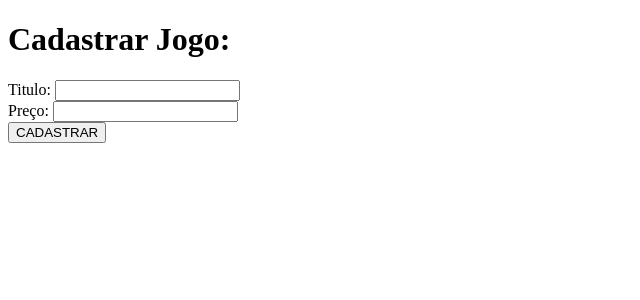
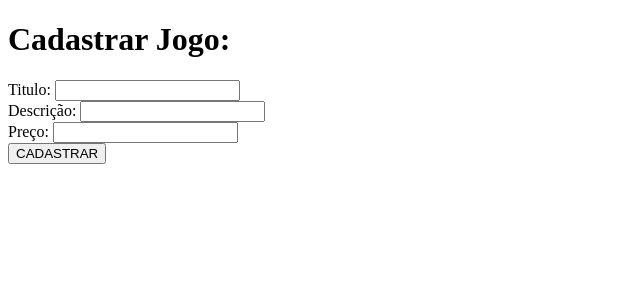
Before and after one commit to TalitaGabriela/PlayToWinORM_TalitaVilalva_PTAS2, a Node server app: page /jogos/novo in a window 1280 px wide. Shown: the part 98-398 px from the top of the page, without its empty margins (0-640 px from the left). Run offline with Node 20, Linux system fonts and the light colour scheme; some libraries are stand-ins or nearby versions.

Commit message:
Inserindo coluna descrição em jogos

```diff
--- a/index.js
+++ b/index.js
@@ -113,6 +113,7 @@ app.get("/jogos/novo", (req, res) => {
 app.post("/jogos/novo", async (req, res) => {
   const dadosJogo = {
     titulo: req.body.titulo,
+    descricao: req.body.descricao,
     preco: req.body.preco,
   };
 
@@ -137,6 +138,7 @@ app.post("/jogos/:id/update", async (req, res) => {
 
   const dadosJogo = {
     titulo: req.body.titulo,
+    descricao: req.body.descricao,
     preco: req.body.preco,
   };
 
--- a/models/Jogo.js
+++ b/models/Jogo.js
@@ -3,6 +3,10 @@ const { DataTypes } = require("sequelize");
 
 const Jogo = conn.define("Jogo", {
     titulo: {
+        type: DataTypes.STRING,
+        required: true,
+    },
+    descricao: {
         type: DataTypes.STRING,
         required: true,
     },
--- a/views/formJogos.handlebars
+++ b/views/formJogos.handlebars
@@ -13,6 +13,11 @@
         </div>
 
         <div>
+            <label for="descricao">Descrição:</label>
+            <input type="text" id="descricao" name="descricao" value="{{jogo.descricao}}">
+        </div>
+
+        <div>
             <label for="preco">Preço:</label>
             <input type="number" id="preco" name="preco" value="{{jogo.preco}}">
         </div>
--- a/views/jogos.handlebars
+++ b/views/jogos.handlebars
@@ -5,12 +5,14 @@
    <tr>
     <td>Id:</td>
     <td>Titulo:</td>
+    <td>Descrição:</td>
     <td>Preço:</td>
    </tr>
    {{#each jogos}}
    <tr>
     <td>{{this.id}}</td>
     <td>{{this.titulo}}</td>
+    <td>{{this.descricao}}</td>
     <td>{{this.preco}},00</td>
     <td>
       <a href="/jogos/{{this.id}}/update">Atualizar Jogos.</a>
```
